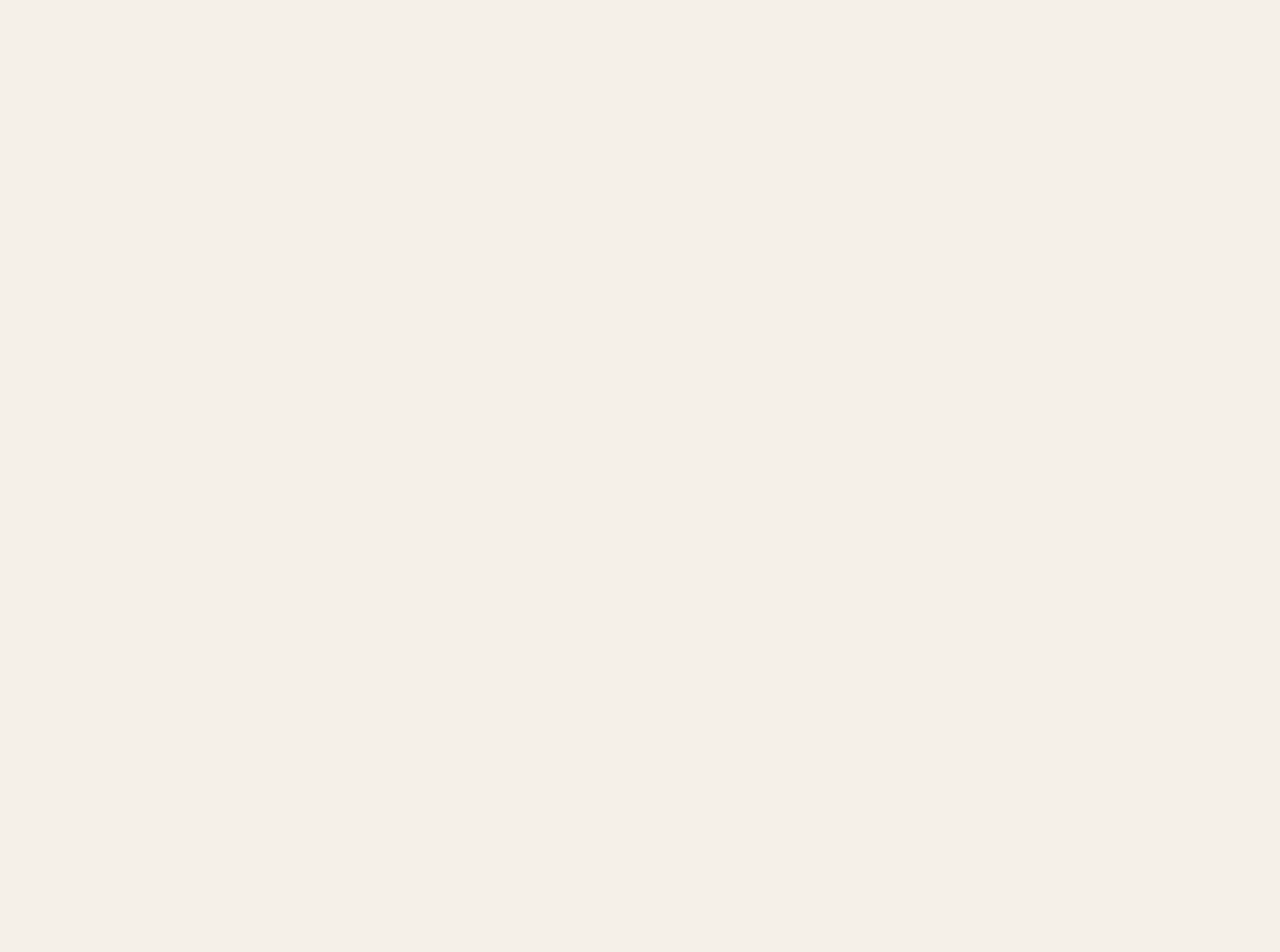
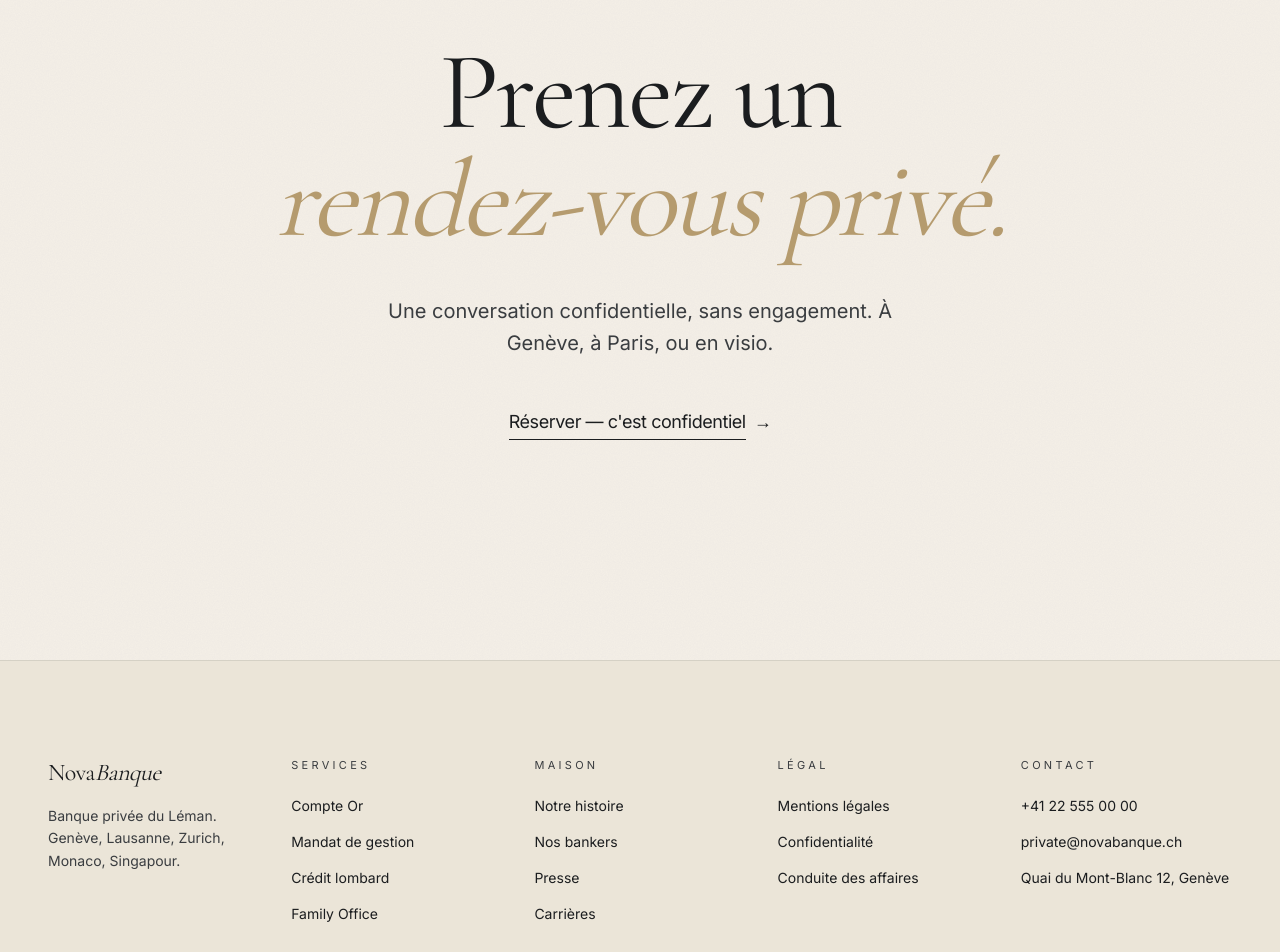
Before and after one commit to drakurei/NovaBanque, a Next.js app: page / in a window 1280 px wide. Shown: the part 7200-8152 px from the top of the page. Before the commit the page ends 7015 px from the top, so only its background shows below. Built offline with nearby package versions, Linux system fonts and the light colour scheme.

Commit message:
feat(cta,footer): CTA final + footer 5 colonnes

```diff
--- a/app/page.tsx
+++ b/app/page.tsx
@@ -5,6 +5,8 @@ import Inventaire from "@/components/inventaire/Inventaire";
 import FeaturedVillaStyle from "@/components/featured/FeaturedVillaStyle";
 import BankerPortrait from "@/components/banker/BankerPortrait";
 import Distinctions from "@/components/distinctions/Distinctions";
+import CtaFinal from "@/components/cta/CtaFinal";
+import Footer from "@/components/footer/Footer";
 
 export default function Home() {
   return (
@@ -17,7 +19,9 @@ export default function Home() {
         <FeaturedVillaStyle />
         <BankerPortrait />
         <Distinctions />
+        <CtaFinal />
       </main>
+      <Footer />
     </>
   );
 }
--- /dev/null
+++ b/components/cta/CtaFinal.tsx
@@ -0,0 +1,39 @@
+"use client";
+
+import { motion } from "motion/react";
+import { fadeUp, stagger, viewportOnce } from "@/lib/motion";
+import { ctaFinal } from "@/lib/content";
+import EditorialLink from "@/components/primitives/EditorialLink";
+
+export default function CtaFinal() {
+  return (
+    <section id="rendezvous" className="py-40 lg:py-56">
+      <motion.div
+        variants={stagger(0.12)}
+        initial="hidden"
+        whileInView="visible"
+        viewport={viewportOnce}
+        className="max-w-[1100px] mx-auto px-8 lg:px-12 text-center"
+      >
+        <motion.h2
+          variants={fadeUp}
+          className="font-display text-5xl sm:text-7xl lg:text-[110px] leading-[0.98] tracking-tight"
+        >
+          {ctaFinal.title[0]} <br />
+          <span className="italic text-or-soft">{ctaFinal.title[1]}</span>
+        </motion.h2>
+        <motion.p
+          variants={fadeUp}
+          className="text-lg lg:text-xl text-charcoal-2 mt-10 max-w-xl mx-auto leading-relaxed"
+        >
+          {ctaFinal.body}
+        </motion.p>
+        <motion.div variants={fadeUp} className="mt-12 inline-block">
+          <EditorialLink href="#" size="lg">
+            {ctaFinal.linkLabel}
+          </EditorialLink>
+        </motion.div>
+      </motion.div>
+    </section>
+  );
+}
--- /dev/null
+++ b/components/footer/Footer.tsx
@@ -0,0 +1,45 @@
+import { footerColumns, footerMention } from "@/lib/content";
+
+export default function Footer() {
+  return (
+    <footer className="bg-ivoire-2 border-t border-charcoal/10">
+      <div className="max-w-[1440px] mx-auto px-8 lg:px-12 py-20 lg:py-24">
+        <div className="grid grid-cols-2 lg:grid-cols-5 gap-12 lg:gap-8">
+          <div className="col-span-2 lg:col-span-1">
+            <p className="font-display text-2xl tracking-tight">
+              Nova<span className="italic">Banque</span>
+            </p>
+            <p className="text-sm text-charcoal-2 mt-4 max-w-xs leading-relaxed">
+              Banque privée du Léman. Genève, Lausanne, Zurich, Monaco, Singapour.
+            </p>
+          </div>
+
+          {footerColumns.map((col) => (
+            <div key={col.title}>
+              <h3 className="text-[11px] tracking-[0.3em] uppercase text-charcoal-2 mb-5">
+                {col.title}
+              </h3>
+              <ul className="space-y-3">
+                {col.links.map((l) => (
+                  <li key={l.label}>
+                    <a
+                      href={l.href}
+                      className="text-sm text-charcoal hover:text-or-soft transition-colors"
+                    >
+                      {l.label}
+                    </a>
+                  </li>
+                ))}
+              </ul>
+            </div>
+          ))}
+        </div>
+
+        <div className="mt-20 pt-8 border-t border-charcoal/10 flex flex-col lg:flex-row gap-4 lg:items-center justify-between text-xs text-charcoal-2">
+          <p>© 2026 NovaBanque SA</p>
+          <p className="max-w-2xl text-right">{footerMention}</p>
+        </div>
+      </div>
+    </footer>
+  );
+}
```
